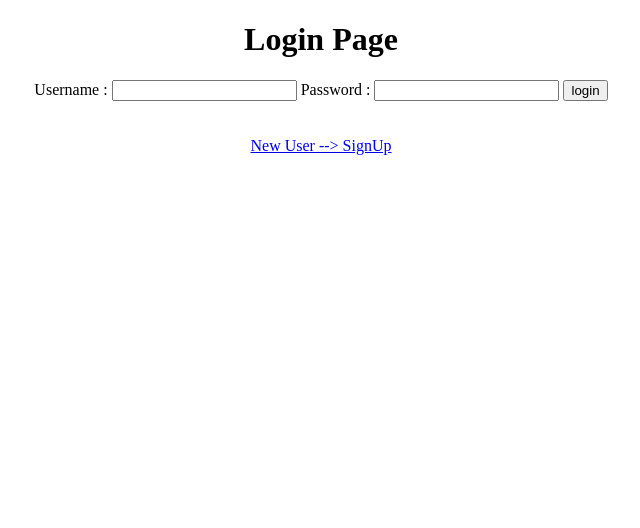
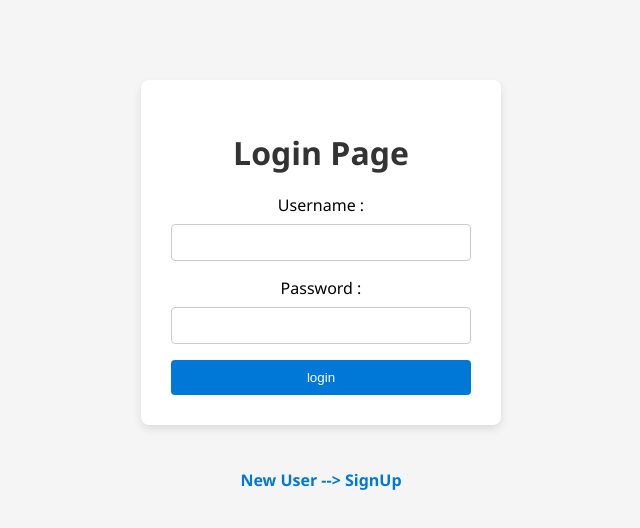
Before and after one commit to chaitanya7952/web-project-, a plain HTML site: page Login.html in a window 1280 px wide. Shown: the whole page, without its empty margins (319-959 px from the left). Drawn offline with Linux system fonts and the light colour scheme.

Commit message:
Update Login.html

```diff
--- a/Login.html
+++ b/Login.html
@@ -3,6 +3,66 @@
 <head>
 <meta charset="UTF-8">
 <title>Login Page</title>
+	<style>
+    body {
+        font-family: 'Segoe UI', Tahoma, Geneva, Verdana, sans-serif;
+        background-color: #f5f5f5;
+        margin: 0;
+        padding: 0;
+    }
+
+    form {
+        background-color: #ffffff;
+        border-radius: 8px;
+        box-shadow: 0 4px 8px rgba(0,0,0,0.1);
+        padding: 30px;
+        width: 300px;
+        margin-top: 80px;
+    }
+
+    input[type="text"],
+    input[type="password"] {
+        width: 100%;
+        padding: 10px;
+        margin: 8px 0 16px;
+        border: 1px solid #ccc;
+        border-radius: 4px;
+        box-sizing: border-box;
+    }
+
+    input[type="submit"] {
+        background-color: #0078D7;
+        color: white;
+        border: none;
+        padding: 10px;
+        width: 100%;
+        border-radius: 4px;
+        cursor: pointer;
+        transition: background-color 0.3s ease;
+    }
+
+    input[type="submit"]:hover {
+        background-color: #005ea6;
+    }
+
+    h1 {
+        margin-bottom: 20px;
+        color: #333;
+    }
+
+    a {
+        text-decoration: none;
+        color: #0078D7;
+        font-weight: bold;
+    }
+
+    center {
+        display: flex;
+        flex-direction: column;
+        align-items: center;
+    }
+</style>
+
 </head>
 <body>
 <center>
```
